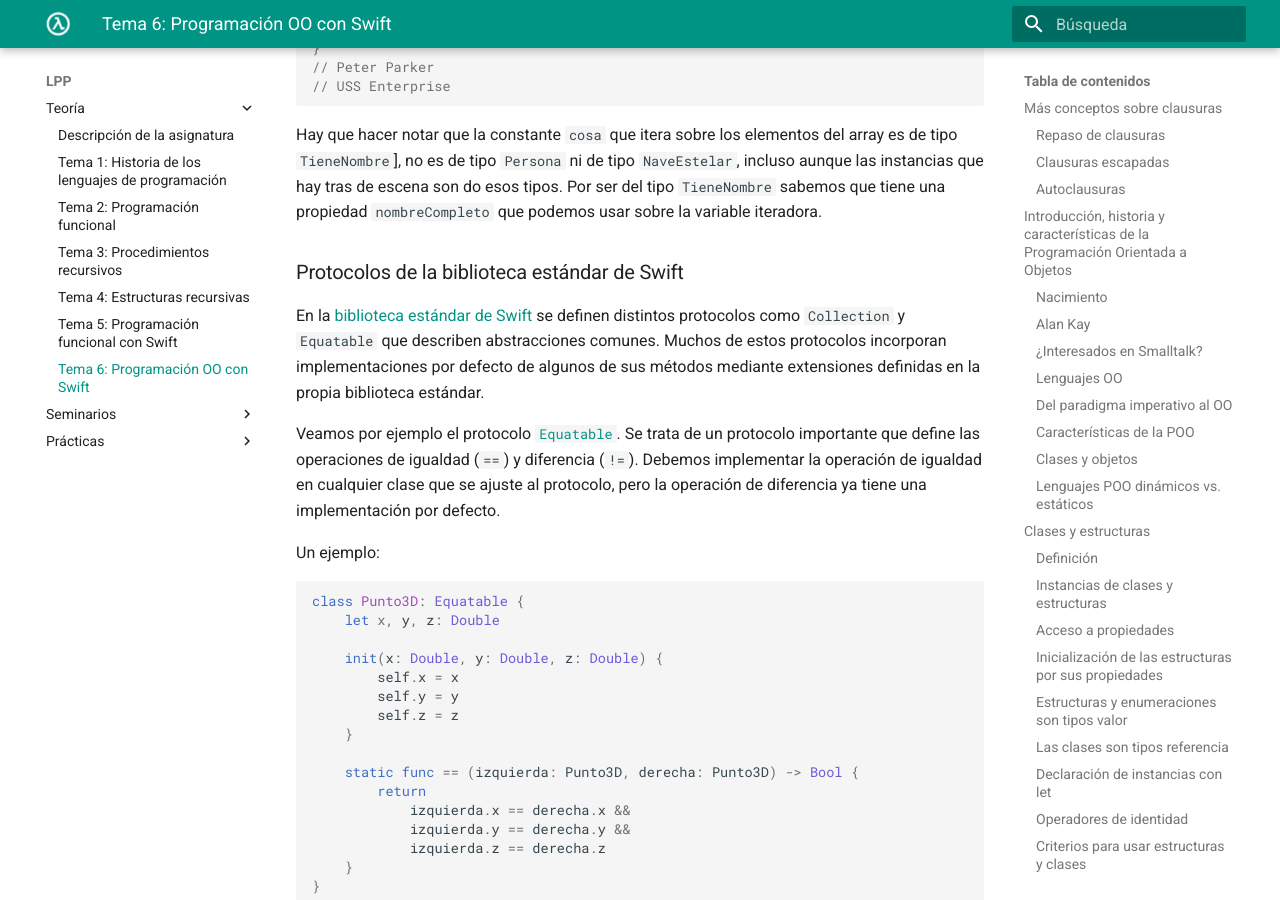
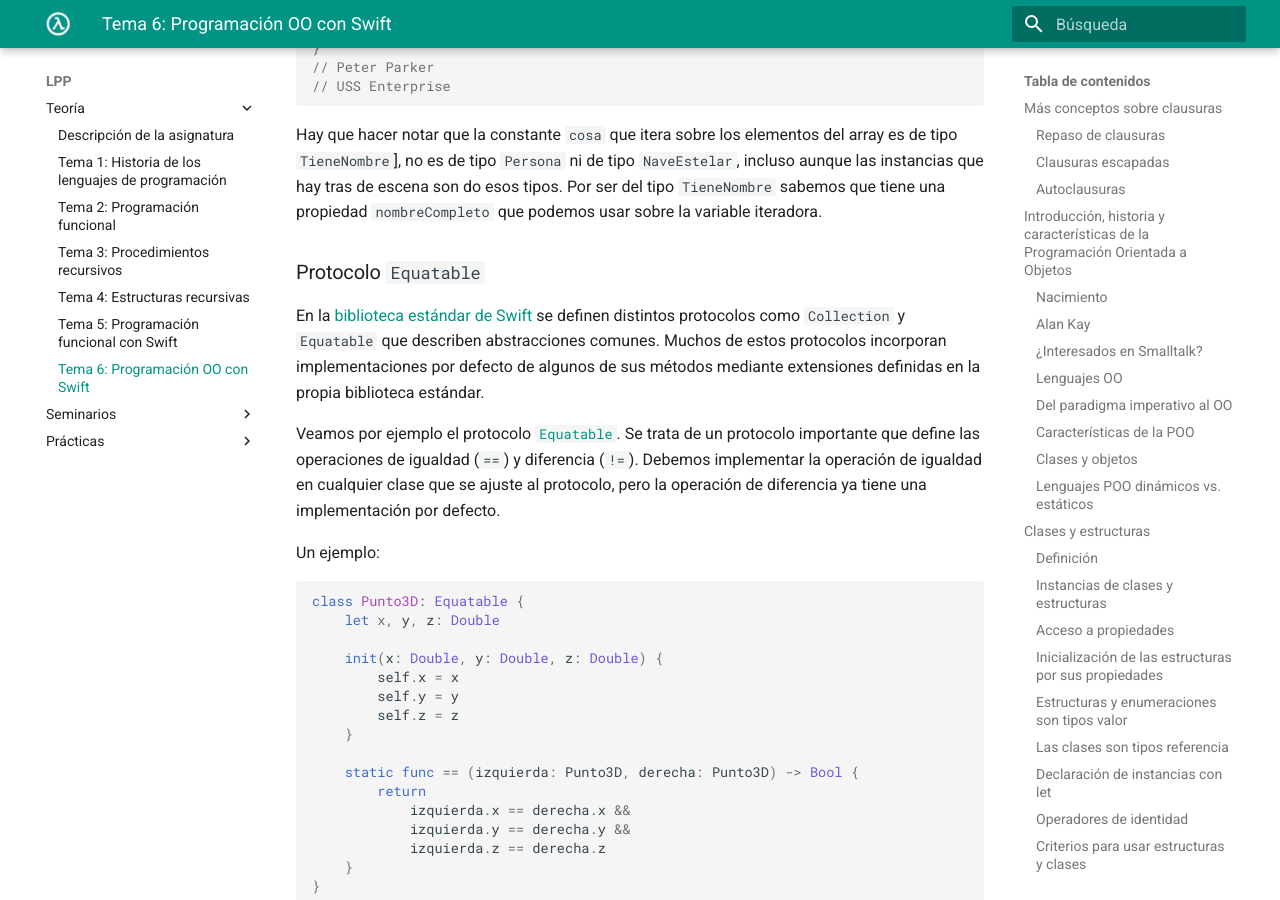
Before and after one commit to domingogallardo/apuntes-lpp, an MkDocs documentation site: the page built from docs/teoria/tema06-programacion-orientada-objetos-swift/tema06-programacion-orientada-objetos-swift.md, in a window 1280 px wide and 900 px high, scrolled down 41087 px. Built offline with MkDocs 1.6.1 and Material for MkDocs 9.7.7, drawn with Linux system fonts in a browser that asks for light colours.

Commit message:
Correcciones

```diff
--- a/docs/teoria/tema06-programacion-orientada-objetos-swift/tema06-programacion-orientada-objetos-swift.md
+++ b/docs/teoria/tema06-programacion-orientada-objetos-swift/tema06-programacion-orientada-objetos-swift.md
@@ -2185,7 +2185,7 @@ de escena son do esos tipos. Por ser del tipo `TieneNombre` sabemos
 que tiene una propiedad `nombreCompleto` que podemos usar sobre la
 variable iteradora.
 
-### Protocolos de la biblioteca estándar de Swift
+### Protocolo `Equatable`
 
 En la [biblioteca estándar de
 Swift](https://developer.apple.com/documentation/swift) se definen
```
